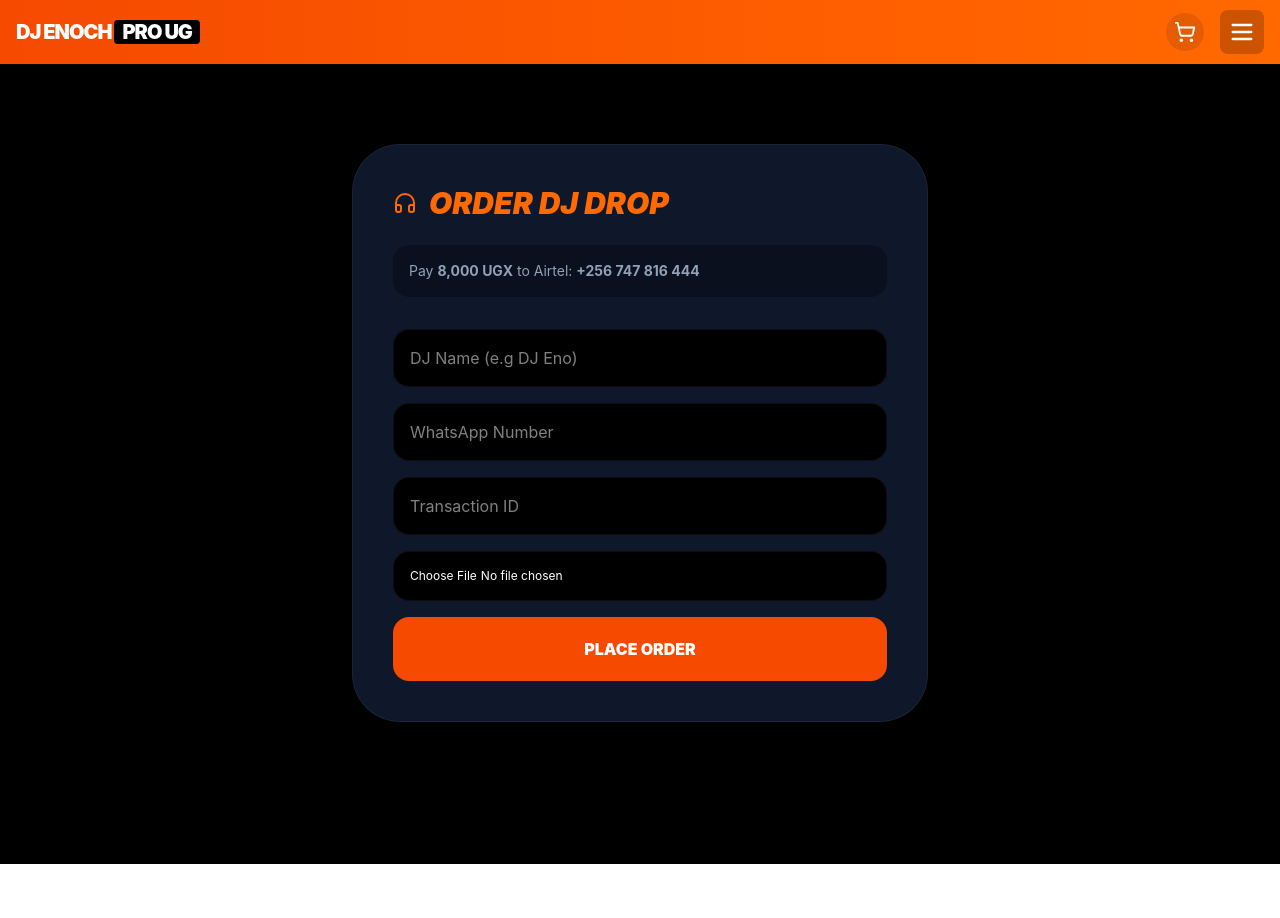
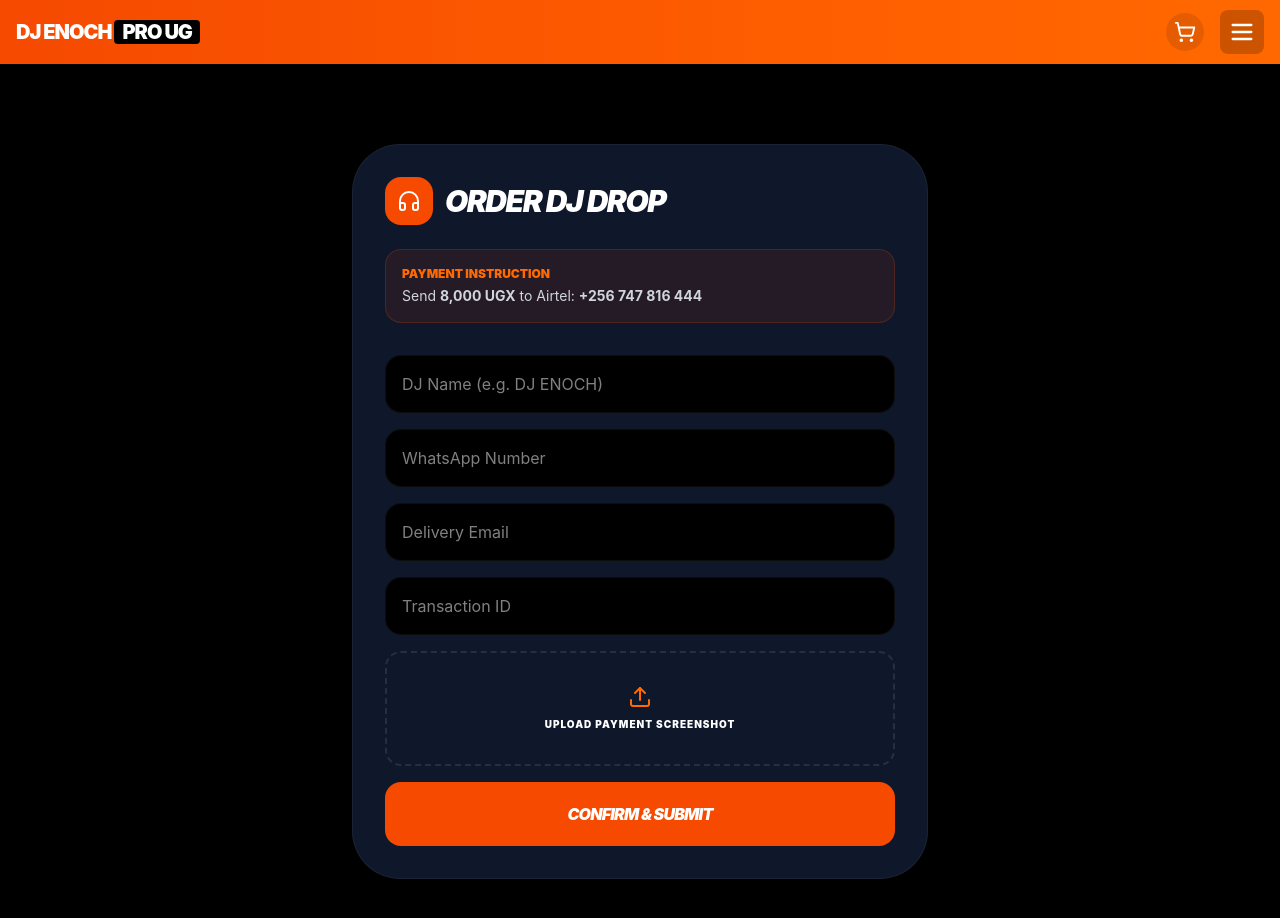
Before and after one commit to primerceug256/Businesswebsitefordjenoch, a React (Vite) app: page /dj-drops in a window 1280 px wide. Shown: the top 918 px of the page. Before the commit the page ends 864 px from the top, so only its background shows below. Built offline with nearby package versions, Linux system fonts and the light colour scheme.

Commit message:
Update DJDropOrder.tsx

```diff
--- a/src/app/pages/DJDropOrder.tsx
+++ b/src/app/pages/DJDropOrder.tsx
@@ -2,35 +2,79 @@ import { useState } from 'react';
 import { useAuth } from '../context/AuthContext';
 import { useNavigate } from 'react-router';
 import { projectId, publicAnonKey } from '/utils/supabase/info';
-import { Send, Upload, Headphones } from 'lucide-react';
+import { Send, Upload, Headphones, ShieldAlert } from 'lucide-react';
 
 export default function DJDropOrder() {
   const { user } = useAuth();
   const navigate = useNavigate();
-  const [fd, setFd] = useState({ djName: '', contact: '', transactionId: '' });
+  const [fd, setFd] = useState({ djName: '', contact: '', email: '', transactionId: '' });
   const [proof, setProof] = useState<File | null>(null);
   const [loading, setLoading] = useState(false);
 
-  const submit = async (e: any) => {
-    e.preventDefault(); if(!user) return navigate('/login'); if(!proof) return alert("Proof Required");
+  const handleSubmit = async (e: React.FormEvent) => {
+    e.preventDefault();
+    if (!user) return navigate('/login');
+    if (!proof) return alert("Please upload payment screenshot!");
+
     setLoading(true);
-    const body = new FormData(); body.append("userId", user.id); body.append("djName", fd.djName);
-    body.append("contact", fd.contact); body.append("transactionId", fd.transactionId); body.append("proof", proof!);
-    await fetch(`https://${projectId}.supabase.co/functions/v1/make-server-98d801c7/drops/order`, { method: 'POST', headers: { Authorization: `Bearer ${publicAnonKey}` }, body });
-    alert("Success!"); navigate('/my-library');
+    try {
+      const body = new FormData();
+      body.append("userId", user.id);
+      body.append("djName", fd.djName);
+      body.append("contact", fd.contact);
+      body.append("email", fd.email);
+      body.append("transactionId", fd.transactionId);
+      body.append("proof", proof);
+
+      const response = await fetch(`https://${projectId}.supabase.co/functions/v1/make-server-98d801c7/drops/order`, {
+        method: 'POST',
+        headers: { 'Authorization': `Bearer ${publicAnonKey}` },
+        body: body
+      });
+
+      if (response.ok) {
+        alert("Order Received! Checking payment now.");
+        navigate('/my-library');
+      } else {
+        alert("Submission failed. Try again.");
+      }
+    } catch (err) {
+      alert("Network error. Check your connection.");
+    } finally {
+      setLoading(false);
+    }
   };
 
   return (
     <div className="min-h-screen bg-black text-white py-20 px-4">
-      <div className="max-w-xl mx-auto bg-slate-900 p-10 rounded-[48px] border border-white/5 shadow-2xl">
-        <h1 className="text-3xl font-black uppercase text-orange-500 mb-6 italic flex items-center gap-3"><Headphones/> Order DJ Drop</h1>
-        <p className="text-sm text-slate-400 mb-8 bg-black/30 p-4 rounded-2xl">Pay <b>8,000 UGX</b> to Airtel: <b>+256 747 816 444</b></p>
-        <form onSubmit={submit} className="space-y-4">
-          <input placeholder="DJ Name (e.g DJ Eno)" className="w-full bg-black p-4 rounded-2xl border border-white/5" onChange={e=>setFd({...fd, djName: e.target.value})} required />
-          <input placeholder="WhatsApp Number" className="w-full bg-black p-4 rounded-2xl border border-white/5" onChange={e=>setFd({...fd, contact: e.target.value})} required />
-          <input placeholder="Transaction ID" className="w-full bg-black p-4 rounded-2xl border border-white/5" onChange={e=>setFd({...fd, transactionId: e.target.value})} required />
-          <input type="file" className="w-full bg-black p-4 rounded-2xl border border-white/5 text-xs" onChange={e=>setProof(e.target.files?.[0]!)} required />
-          <button className="w-full bg-orange-600 py-5 rounded-2xl font-black uppercase">{loading ? "Submitting..." : "Place Order"}</button>
+      <div className="max-w-xl mx-auto bg-slate-900 p-8 rounded-[48px] border border-white/5 shadow-2xl">
+        <div className="flex items-center gap-3 mb-6">
+          <div className="bg-orange-600 p-3 rounded-2xl"><Headphones /></div>
+          <h1 className="text-3xl font-black uppercase italic tracking-tighter text-white">Order DJ Drop</h1>
+        </div>
+
+        <div className="bg-orange-600/10 border border-orange-600/20 p-4 rounded-2xl mb-8">
+            <p className="text-xs text-orange-500 font-black uppercase mb-1">Payment Instruction</p>
+            <p className="text-sm text-gray-300">Send <b>8,000 UGX</b> to Airtel: <b>+256 747 816 444</b></p>
+        </div>
+
+        <form onSubmit={handleSubmit} className="space-y-4">
+          <input placeholder="DJ Name (e.g. DJ ENOCH)" className="w-full bg-black p-4 rounded-2xl border border-white/5 outline-none focus:border-orange-500" onChange={e => setFd({...fd, djName: e.target.value})} required />
+          <input placeholder="WhatsApp Number" className="w-full bg-black p-4 rounded-2xl border border-white/5 outline-none focus:border-orange-500" onChange={e => setFd({...fd, contact: e.target.value})} required />
+          <input placeholder="Delivery Email" type="email" className="w-full bg-black p-4 rounded-2xl border border-white/5 outline-none focus:border-orange-500" onChange={e => setFd({...fd, email: e.target.value})} required />
+          <input placeholder="Transaction ID" className="w-full bg-black p-4 rounded-2xl border border-white/5 outline-none focus:border-orange-500" onChange={e => setFd({...fd, transactionId: e.target.value})} required />
+
+          <div className="border-2 border-dashed border-white/10 p-8 rounded-2xl text-center hover:border-orange-500 transition-all cursor-pointer">
+            <input type="file" id="proof" className="hidden" onChange={e => setProof(e.target.files?.[0] || null)} required />
+            <label htmlFor="proof" className="cursor-pointer">
+              <Upload className="mx-auto mb-2 text-orange-500" />
+              <p className="text-[10px] font-black uppercase tracking-widest">{proof ? proof.name : "Upload Payment Screenshot"}</p>
+            </label>
+          </div>
+
+          <button disabled={loading} className="w-full bg-orange-600 py-5 rounded-2xl font-black uppercase italic tracking-tighter hover:bg-orange-700 transition-all">
+            {loading ? "Processing Order..." : "Confirm & Submit"}
+          </button>
         </form>
       </div>
     </div>
```
